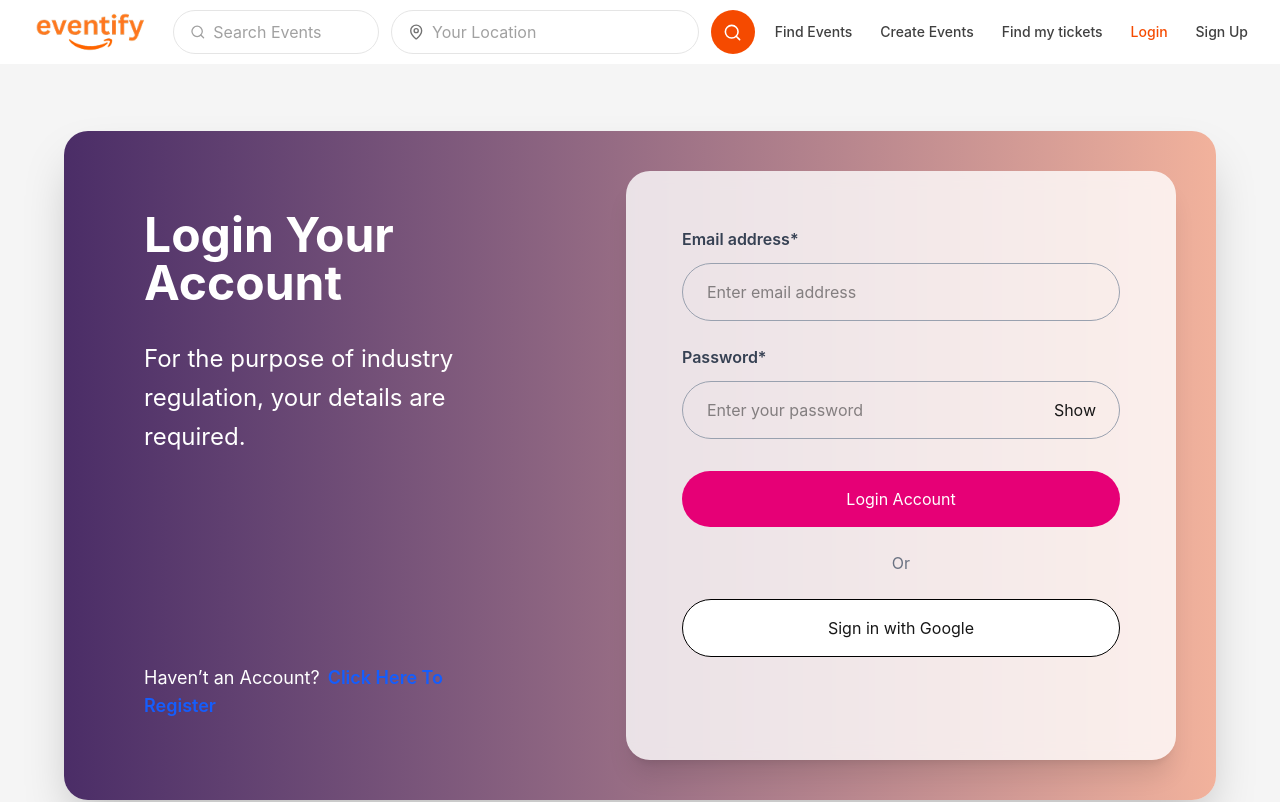
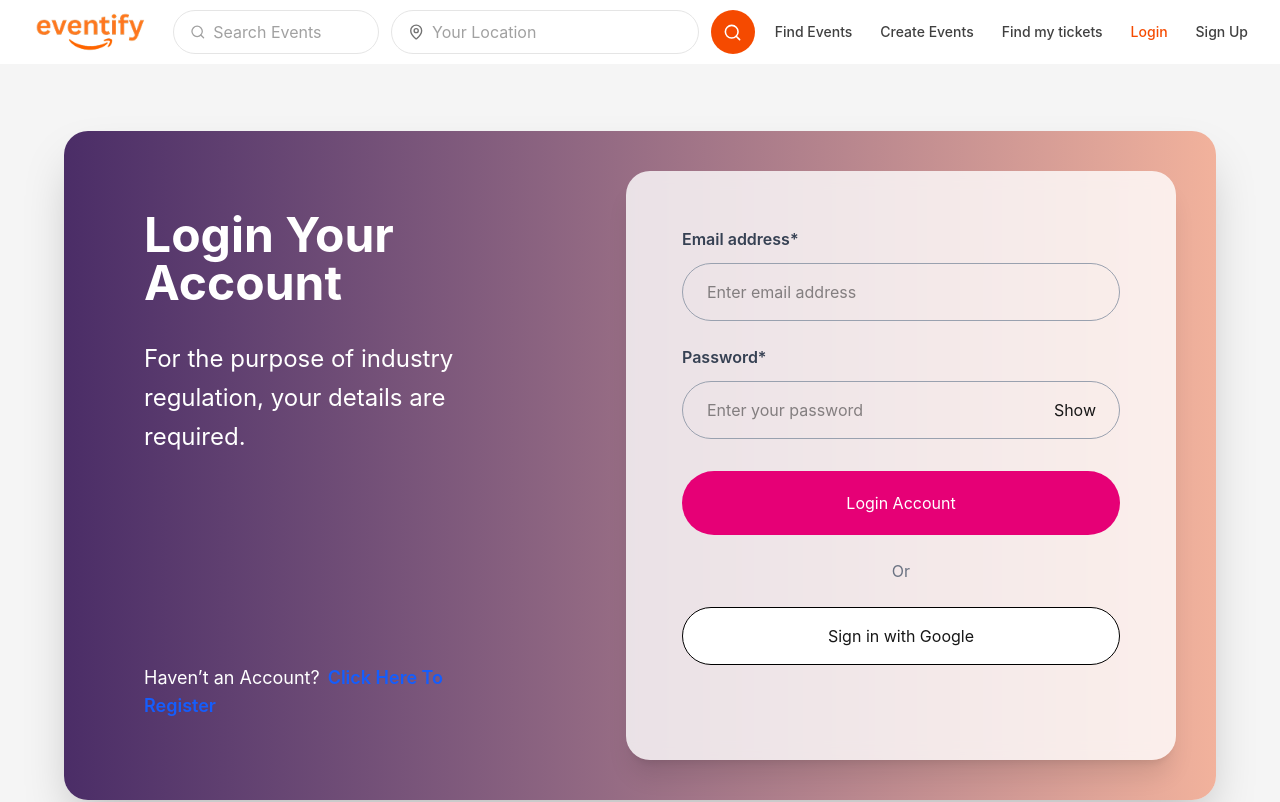
Before and after one commit to admiral-1k/Eventify, a React (Vite) app: page /login in a window 1280 px wide. Shown: the top 802 px of the page. Built offline with nearby package versions, Linux system fonts and the light colour scheme.

Commit message:
Login button

```diff
--- a/src/pages/Login.jsx
+++ b/src/pages/Login.jsx
@@ -73,7 +73,7 @@ export default function Login() {
           </div>
 
           {/* LOGIN BUTTON */}
-          <button className="w-full bg-pink-600 hover:bg-pink-700 transition text-white py-4 rounded-full text-lg font-semibold mb-6">
+          <button className="w-full bg-pink-600 hover:bg-pink-700 transition text-white py-5 rounded-full text-lg font-semibold mb-6">
             Login Account
           </button>
 
```
